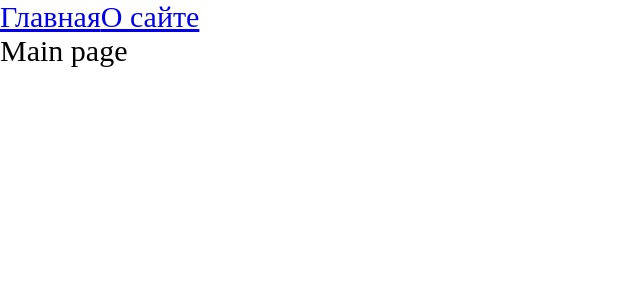
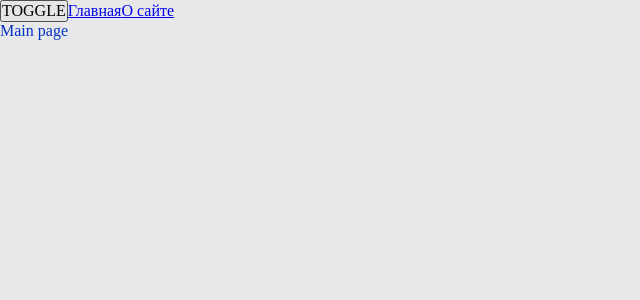
Before and after one commit to marselbairam/production-project, a React app: page / in a window 1280 px wide. Shown: the top 300 px of the page, without its empty margins (0-640 px from the left). Built offline with nearby package versions, Linux system fonts and the light colour scheme; the HTML template or start-up script is replaced by a standard one.

Commit message:
add theme

```diff
--- a/src/App.tsx
+++ b/src/App.tsx
@@ -4,11 +4,15 @@
 import {AboutPageAsync} from "./pages/AboutPage/AboutPage.async";
 import {MainPageAsync} from "./pages/MainPage/MainPage.async";
 
-import './index.scss';
+import './styles/index.scss';
+import {useTheme} from "./theme/useTheme";
 
 const App = () => {
+  const {theme, toggleTheme} = useTheme()
+
   return (
-    <div className="app">
+    <div className={`app ${theme}`}>
+      <button onClick={toggleTheme}>TOGGLE</button>
       <Link to="/">Главная</Link>
       <Link to="/about">О сайте</Link>
       <Suspense fallback={<div>Loading...</div>}>
--- a/src/index.scss
+++ /dev/null
@@ -1,9 +0,0 @@
-* {
-  margin: 0;
-  padding: 0;
-  box-sizing: border-box;
-}
-
-.app {
-  font-size: 30px;
-}
--- a/src/index.tsx
+++ b/src/index.tsx
@@ -1,10 +1,13 @@
 import {render} from "react-dom";
 import App from "./App";
 import {BrowserRouter} from "react-router-dom";
+import {ThemeProvider} from "./theme/ThemeProvider";
 
 render(
   <BrowserRouter>
-    <App />
+    <ThemeProvider>
+      <App />
+    </ThemeProvider>
   </BrowserRouter>,
   document.getElementById('root'),
 )
--- /dev/null
+++ b/src/styles/index.scss
@@ -0,0 +1,13 @@
+@import "reset";
+@import "variables/global";
+@import "themes/normal";
+@import "themes/dark";
+
+.app {
+  font: var(--font-m);
+
+  background: var(--bg-color);
+  color: var(--primary-color);
+
+  min-height: 100vh;
+}
--- /dev/null
+++ b/src/styles/reset.scss
@@ -0,0 +1,14 @@
+* {
+  box-sizing: border-box;
+  margin: 0;
+  padding: 0;
+}
+
+input,
+button,
+textarea,
+select {
+  margin: 0;
+
+  font: inherit;
+}
--- /dev/null
+++ b/src/styles/themes/dark.scss
@@ -0,0 +1,6 @@
+.app.dark {
+  --bg-color: #090949;
+
+  --primary-color: #049604;
+  --secondary-color: #04ff04;
+}
--- /dev/null
+++ b/src/styles/themes/normal.scss
@@ -0,0 +1,6 @@
+:root {
+  --bg-color: #e8e8ea;
+
+  --primary-color: #0232c2;
+  --secondary-color: #0449e0;
+}
--- /dev/null
+++ b/src/styles/variables/global.scss
@@ -0,0 +1,11 @@
+:root {
+  --font-family: Consolas, 'Timew New Roman', Serif;
+
+  --font-size-m: 16px;
+  --font-line-m: 24px;
+  --font-m: var(--font-size-m) / var(--font-line-m) var(--font-family-main);
+
+  --font-size-l: 16px;
+  --font-line-l: 32px;
+  --font-l: var(--font-size-l) / var(--font-line-l) var(--font-family-main);
+}
--- /dev/null
+++ b/src/theme/ThemeContext.ts
@@ -0,0 +1,17 @@
+import {createContext} from "react";
+
+export enum Theme {
+  LIGHT = 'light',
+  DARK = 'dark',
+}
+
+export interface ThemeContextProps {
+  theme?: Theme;
+  setTheme?: (theme: Theme) => void;
+}
+
+export const ThemeContext = createContext<ThemeContextProps>({});
+
+
+
+export const LOCAL_STORAGE_THEME_KEY = 'theme';
--- /dev/null
+++ b/src/theme/ThemeProvider.tsx
@@ -0,0 +1,19 @@
+import {LOCAL_STORAGE_THEME_KEY, Theme, ThemeContext} from "./ThemeContext";
+import {FC, useMemo, useState} from "react";
+
+const defaultTheme = localStorage.getItem(LOCAL_STORAGE_THEME_KEY) as Theme || Theme.LIGHT;
+
+export const ThemeProvider: FC = ({ children }) => {
+  const [theme, setTheme] = useState<Theme>(defaultTheme)
+
+  const defaultProps = useMemo(() => ({
+    theme: theme,
+    setTheme: setTheme,
+  }), [theme])
+
+  return (
+    <ThemeContext.Provider value={defaultProps}>
+      {children}
+    </ThemeContext.Provider>
+  )
+}
--- /dev/null
+++ b/src/theme/useTheme.ts
@@ -0,0 +1,22 @@
+import {LOCAL_STORAGE_THEME_KEY, Theme, ThemeContext} from "./ThemeContext";
+import {useContext} from "react";
+
+interface UseThemeResult {
+  toggleTheme: () => void;
+  theme: Theme;
+}
+
+export function useTheme(): UseThemeResult {
+  const {theme, setTheme} = useContext(ThemeContext)
+
+  const toggleTheme = () => {
+    const newTheme = theme === Theme.DARK ? Theme.LIGHT : Theme.DARK;
+    setTheme(newTheme);
+    localStorage.setItem(LOCAL_STORAGE_THEME_KEY, newTheme);
+  };
+
+  return {
+    theme,
+    toggleTheme,
+  }
+}
```
